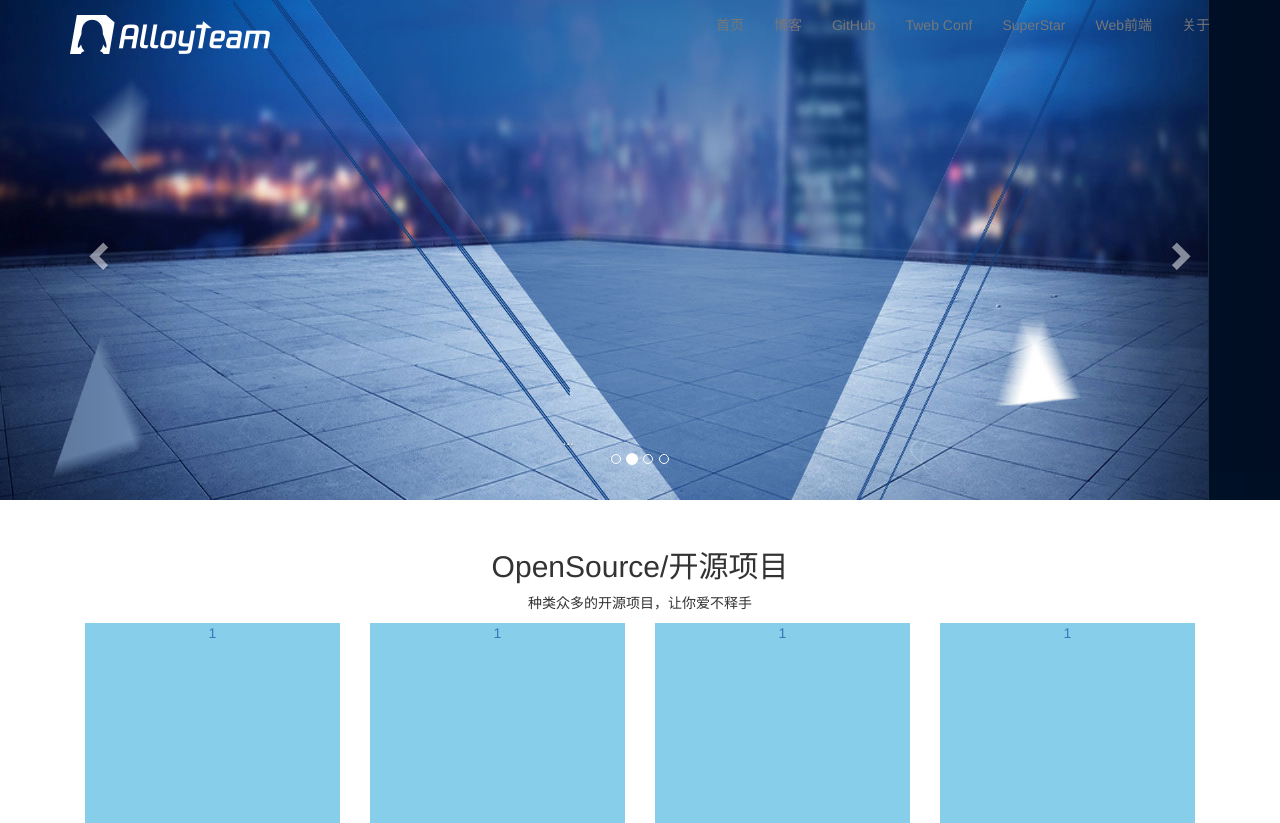
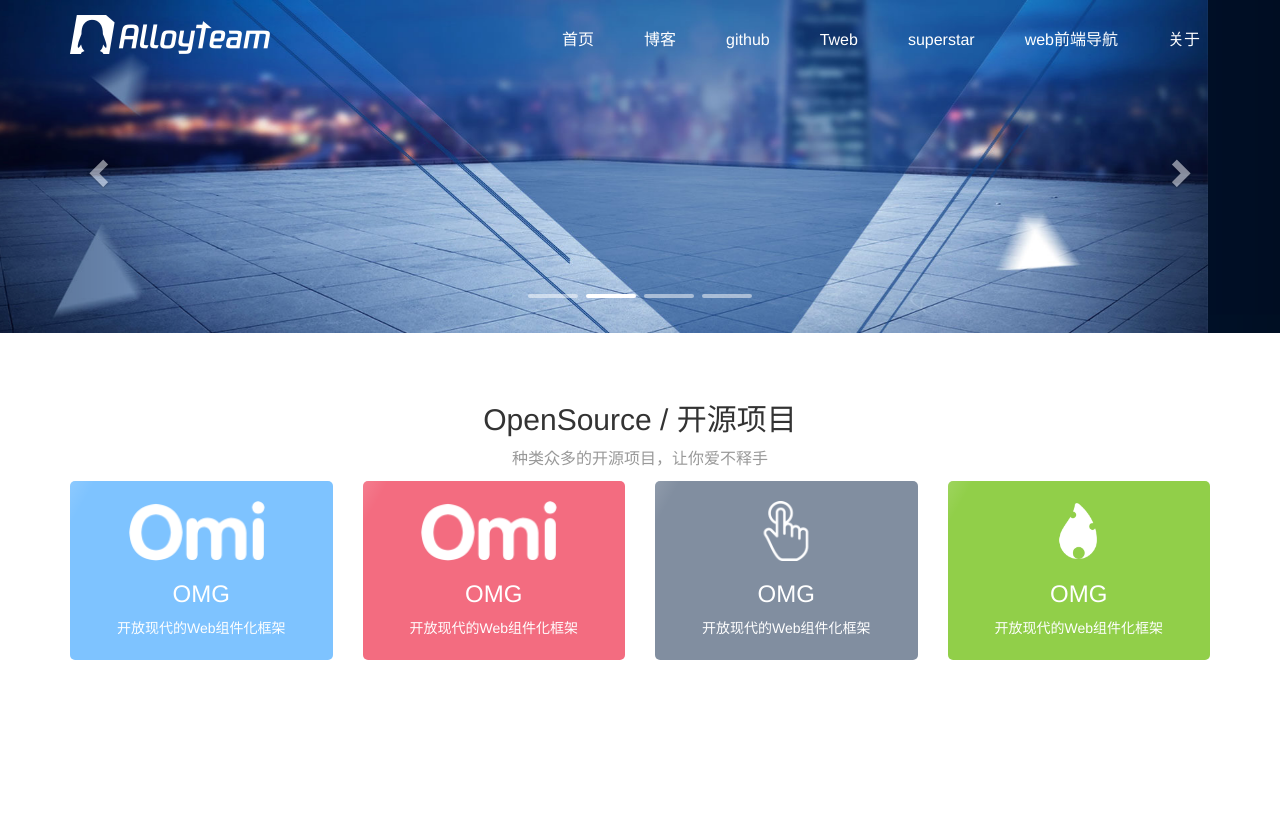
Before and after one commit to gunian1011/Bootstrap, a plain HTML site: page AlloyTeam/index.html in a window 1280 px wide. After the commit the page ends 800 px from the top, so only its background shows below. Drawn offline with Linux system fonts and the light colour scheme.

Commit message:
最新提交

```diff
--- a/AlloyTeam/index.html
+++ b/AlloyTeam/index.html
@@ -1,48 +1,53 @@
 <!DOCTYPE html>
 <html lang="en">
+
 <head>
   <meta charset="UTF-8">
   <meta http-equiv="X-UA-Compatible" content="IE=edge">
   <meta name="viewport" content="width=device-width, initial-scale=1.0">
   <title>腾讯全端</title>
-    <!-- <link rel="stylesheet" href="./lib/bootstrap-3.4.1-dist/css/bootstrap.min.css"> -->
-    <link rel="stylesheet" href="./lib/bootstrap/css/bootstrap.min.css">
+  <link rel="shortcut icon" href="favicon.ico" type="image/x-icon">
+  <!-- 引入bs的css文件 -->
+  <link rel="stylesheet" href="./lib/bootstrap-3.4.1-dist/css/bootstrap.min.css">
+  <!-- 引入 index.css -->
   <link rel="stylesheet" href="./css/index.css">
 </head>
+
 <body>
-    <!-- 头部 -->
+  <!-- 导航栏模块 start -->
   <nav class="navbar navbar-default navbar-fixed-top">
     <div class="container">
       <!-- Brand and toggle get grouped for better mobile display -->
       <div class="navbar-header">
-            <button type="button" class="navbar-toggle collapsed" data-toggle="collapse" data-target="#bs-example-navbar-collapse-1" aria-expanded="false">
+        <button type="button" class="navbar-toggle collapsed" data-toggle="collapse"
+          data-target="#bs-example-navbar-collapse-1" aria-expanded="false">
           <span class="sr-only">Toggle navigation</span>
           <span class="icon-bar"></span>
           <span class="icon-bar"></span>
           <span class="icon-bar"></span>
         </button>
-            <a class="navbar-brand" href="#"><img src="./images/logo.png" alt=""></a>
+        <a class="navbar-brand" href="#">
+          <img src="./images/logo.png" alt="">
+        </a>
       </div>
 
       <!-- Collect the nav links, forms, and other content for toggling -->
       <div class="collapse navbar-collapse" id="bs-example-navbar-collapse-1">
-
         <ul class="nav navbar-nav navbar-right">
           <li><a href="#">首页</a></li>
           <li><a href="#">博客</a></li>
-              <li><a href="#">GitHub</a></li>
-              <li><a href="#">Tweb Conf</a></li>
-              <li><a href="#">SuperStar</a></li>
-              <li><a href="#">Web前端</a></li>
+          <li><a href="#">github</a></li>
+          <li><a href="#">Tweb</a></li>
+          <li><a href="#">superstar</a></li>
+          <li><a href="#">web前端导航</a></li>
           <li><a href="#">关于</a></li>
-
         </ul>
       </div><!-- /.navbar-collapse -->
     </div><!-- /.container-fluid -->
   </nav>
-    <!-- 头部 -->
+  <!-- 导航栏模块end -->
 
-    <!-- banner -->
+  <!-- 轮播图模块 statr -->
   <div id="carousel-example-generic" class="carousel slide" data-ride="carousel">
     <!-- Indicators -->
     <ol class="carousel-indicators">
@@ -56,29 +61,16 @@
     <div class="carousel-inner" role="listbox">
       <div class="item active">
         <img src="./uploads/banner_1.jpg" alt="...">
-            <div class="carousel-caption">
-              ...
-            </div>
       </div>
       <div class="item">
         <img src="./uploads/banner_2.jpg" alt="...">
-            <div class="carousel-caption">
-              ...
-            </div>
       </div>
       <div class="item">
         <img src="./uploads/banner_3.jpg" alt="...">
-            <div class="carousel-caption">
-              ...
-            </div>
       </div>
       <div class="item">
         <img src="./uploads/banner_4.jpg" alt="...">
-            <div class="carousel-caption">
-              ...
       </div>
-          </div>
-
     </div>
 
     <!-- Controls -->
@@ -91,24 +83,58 @@
       <span class="sr-only">Next</span>
     </a>
   </div>
-    <!-- banner -->
+  <!-- 轮播图模块end -->
 
-    <!-- 开源项目 -->
-    <div class="project">
-        <h3 class="h2">OpenSource/开源项目</h3>
+  <!-- 标题部分开始啦 -->
+  <div class="container title">
+    <h2>OpenSource / 开源项目</h2>
     <p>种类众多的开源项目，让你爱不释手</p>
+  </div>
+  <!-- 标题部分结束啦 -->
+  <!-- 开源模块 -->
   <div class="container">
-            <!-- .row -->
-            <div class="col-xs-12 col-sm-6 col-md-3"><a href="#">1</a></div>
-            <div class="col-xs-12 col-sm-6 col-md-3"><a href="#">1</a></div>
-            <div class="col-xs-12 col-sm-6 col-md-3"><a href="#">1</a></div>
-            <div class="col-xs-12 col-sm-6 col-md-3"><a href="#">1</a></div>
+    <div class="row items">
+      <div class="col-md-3 col-sm-6">
+        <a href="#">
+          <img src="./images/omi.png" alt="">
+          <h3>OMG</h3>
+          <p>开放现代的Web组件化框架</p>
+        </a>
+      </div>
+      <div class="col-md-3 col-sm-6">
+        <a href="#">
+          <img src="./images/omi.png" alt="">
+          <h3>OMG</h3>
+          <p>开放现代的Web组件化框架</p>
+        </a>
+      </div>
+      <div class="col-md-3 col-sm-6">
+        <a href="#">
+          <img src="./images/alloytouch.png" alt="">
+          <h3>OMG</h3>
+          <p>开放现代的Web组件化框架</p>
+        </a>
+      </div>
+      <div class="col-md-3 col-sm-6">
+        <a href="#">
+          <img src="./images/soda.png" alt="">
+          <h3>OMG</h3>
+          <p>开放现代的Web组件化框架</p>
+        </a>
+      </div>
+
     </div>
   </div>
-    <!-- 开源项目 -->
 
 
+
+
+
+
+  <!-- 引入jQuery -->
   <script src="./lib/js/jquery.js"></script>
+  <!-- 在引入bs的js -->
   <script src="./lib/bootstrap-3.4.1-dist/js/bootstrap.min.js"></script>
 </body>
+
 </html>
--- a/AlloyTeam/less/index.less
+++ b/AlloyTeam/less/index.less
@@ -1,51 +1,109 @@
-// banner
-.carousel {
-    // 如果视口<768, 图250 max-width
-    // 如果视口<992, 图400 max-width
-    // 如果视口>992, 图500 min-width
+// 修改轮播图的小圆点
+.carousel-indicators li,
+.carousel-indicators .active {
+  width: 50px;
+  height: 4px;
+  border: 0;
+  background-color: rgba(255,255,255, .5);
+  margin: 0 2px;
+}
 
-    img {
-        height: 100%!important;
+.carousel-indicators .active {
+  background-color: #fff;
+}
+// 导航条
+.navbar-default {
+  background-color: transparent;
+  border-color: transparent;
+}
+.navbar-default .navbar-nav>li>a {
+  color: #fff;
+  font-size: 16px;
+  margin: 0 10px;
+}
+.navbar-default .navbar-nav>li>a:hover {
+  color: orangered;
+
+}
+.navbar-nav {
+  margin-top: 15px;
+}
+// 当我们页面处于超小屏幕下 小于 768时候，底色是黑色
+@media (max-width: 992px) {
+  .navbar-default .navbar-collapse {
+    background-color: #333;
+    text-align: center;
+  }
+}
+// 标题部分
+.title {
+  margin-top: 50px;
+  text-align: center;
+  p {
+    font-size: 16px;
+    color: #999;
+    margin-top: 12px;
+  }
+}
+// 栅格响应4个端
+.items {
+  > div {
+    height: 179px;
+    margin-bottom: 30px;
+    a {
+      overflow: hidden;
+      position: relative;
+      display: block;
+      height: 100%;
+      border-radius: 5px;
+      text-decoration: none;
+      color: #fff;
+      text-align: center;
+      padding-top: 20px;
+      // 过渡
+      transition: all .3s;
+      // 伪元素
+      &::before {
+        content: '';
+        position: absolute;
+        top: 0;
+        left: -110%;
+        width: 100%;
+        height: 100%;
+        // 倾斜
+        transform: skew(-30deg);
+        // 背景渐变
+        background-image: linear-gradient(to right, transparent, rgba(255,255,255, .6) , transparent);
+
+      }
+      &:hover::before {
+         // 过渡写到hover身上，这样之后鼠标经过才过渡
+        transition: all .3s;
+        left: 110%;
+      }
+      img {
+        height: 60px;
+      }
+      // 鼠标经过
+      &:hover {
+        box-shadow: 0 26px 40px -24px rgb(0 36 100 / 50%);
+        transform: translateY(-6px);
+      }
     }
 
-    @media (max-width: 992px) {
-        .item {
-            height: 400px;
-        }
+    &:nth-child(1) a {
+      background-color: #7ec3ff;
     }
+     &:nth-child(2) a {
+      background-color: #f36c80;
+    }
+     &:nth-child(3) a {
+      background-color: #818ea0;
+    }
+     &:nth-child(4) a {
+      background-color: #91cf49;
+    }
+  }
 
-    @media (max-width: 768px) {
-        .item {
-            height: 250px;
-        }
-    }
 
-    @media (min-width: 992px) {
-        .item {
-            height: 500px;
-        }
-    }
 }
-
-// 头部
-.navbar-default {
-    background-color: transparent;
-    border: 0;
-}
-
-// 开源项目
-.project {
-    padding-top: 30px;
-    text-align: center;
-
-    .container {
-        div {
-            // background-color: pink;
-            a {
-                display: block;
-                height: 200px;
-                background-color: skyblue;
-            }
-        }
-    }
-}
```
Also changed, not shown: AlloyTeam/css/index.css, AlloyTeam/lib/bootstrap-3.4.1-dist/css/bootstrap-theme.css, AlloyTeam/lib/bootstrap-3.4.1-dist/css/bootstrap-theme.min.css, AlloyTeam/lib/bootstrap-3.4.1-dist/css/bootstrap.css, AlloyTeam/lib/bootstrap-3.4.1-dist/css/bootstrap.min.css, AlloyTeam/lib/bootstrap-3.4.1-dist/js/bootstrap.js, AlloyTeam/lib/bootstrap-3.4.1-dist/js/bootstrap.min.js. Lines whose indentation alone changed are shown as unchanged.
